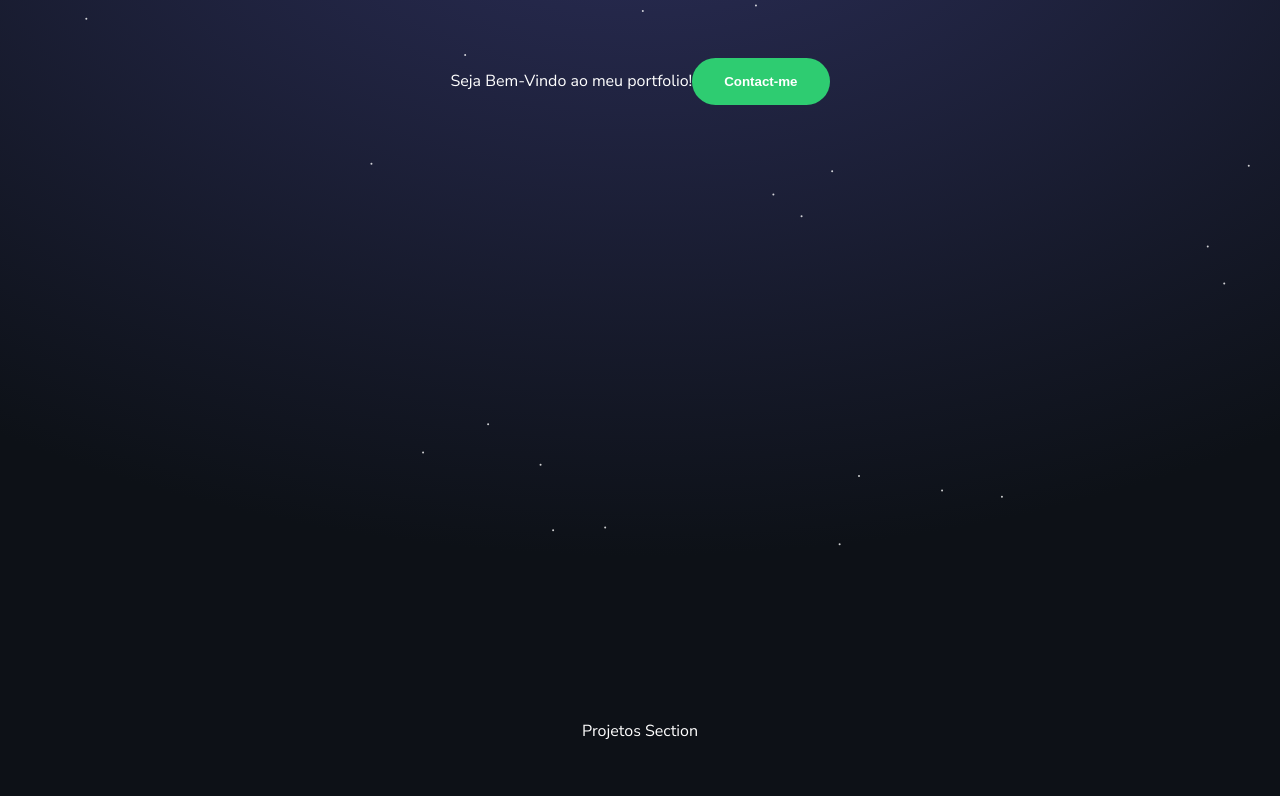
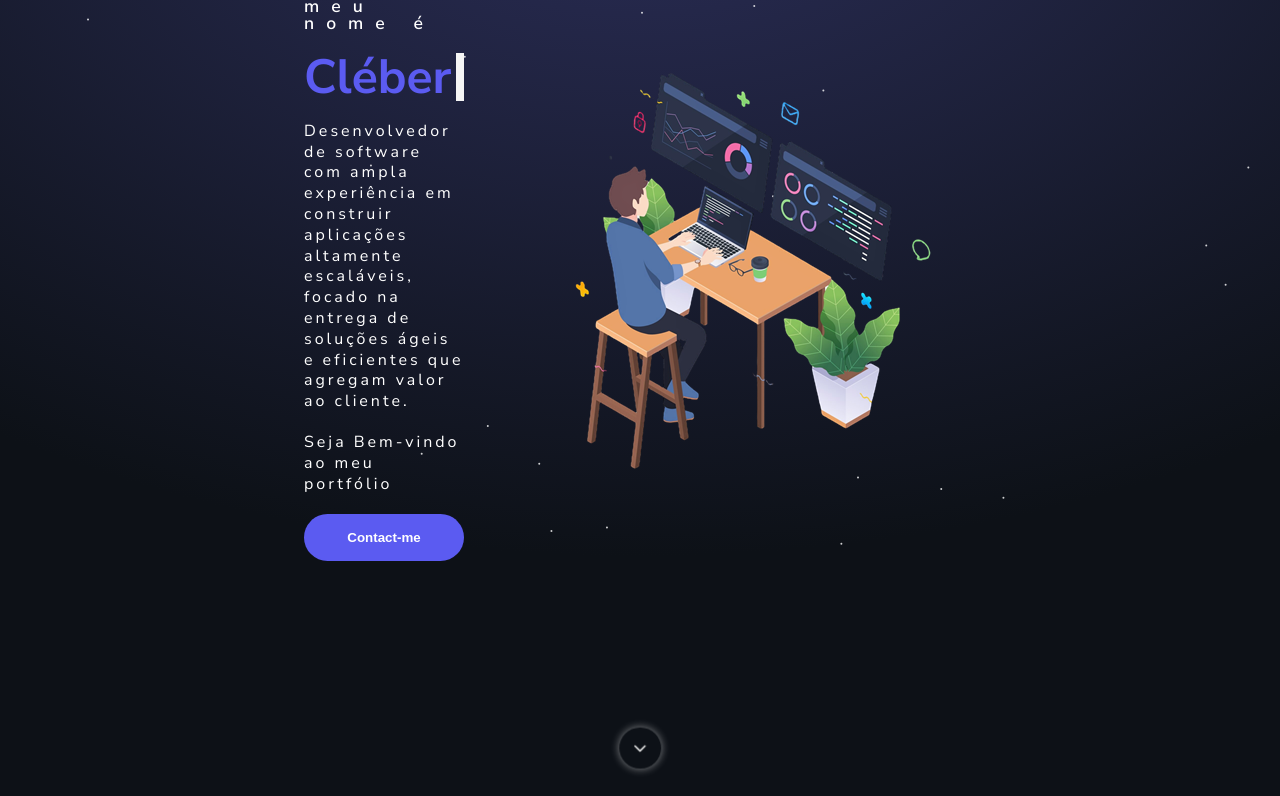
Before and after one commit to Cleber-Severo/my-portfolio, a React (Vite) app: page / in a window 1280 px wide. Shown: the part 244-1040 px from the top of the page. Built offline with nearby package versions, Linux system fonts and the light colour scheme; a web font is replaced by a local one.

Commit message:
feat: completes the hero section css and content

```diff
--- a/src/components/Hero.tsx
+++ b/src/components/Hero.tsx
@@ -1,23 +1,32 @@
+import ProgrammingHero from '../assets/images/hero.png'
+import { IoIosArrowDown } from '@react-icons/all-files/io/IoIosArrowDown';
 
-import './styles/Hero.css'
+import './styles/Hero.css';
 
 const Hero = () => {
   return (
     <section id="hero">
-      <h1>Seja Bem-Vindo ao meu portfolio!</h1>
-      <button
-        style={{
-          backgroundColor: '#2ecc71',
-          padding: '1rem 2rem',
-          color: 'white',
-          borderRadius: '25px',
-          border: 'none',
-          fontWeight: '700',
-          cursor: 'pointer',
-        }}
-      >
-        Contact-me
-      </button>
+      <div>
+        <h2 style={{ letterSpacing: '12px' }}>Olá, meu nome é</h2>
+        <div className="typing-container">Cléber Severo</div>
+        <p>
+          Desenvolvedor de software com ampla experiência em construir
+          aplicações altamente escaláveis, focado na entrega de soluções ágeis e
+          eficientes que agregam valor ao cliente.
+        </p>
+        <p>Seja Bem-vindo ao meu portfólio</p>
+        <button>Contact-me</button>
+      </div>
+      <img
+        src={ProgrammingHero}
+        alt="Ilustração de um desenvolvedor"
+        className="hero-image"
+      />
+      <a href="#section2">
+        <div className="icon-wrap">
+          <IoIosArrowDown />
+        </div>
+      </a>
     </section>
   );
 };
--- a/src/components/styles/Header.css
+++ b/src/components/styles/Header.css
@@ -26,6 +26,7 @@ header > div.logo {
 nav {
   display: flex;
   align-items: center;
+    font-size: 16px;
 }
 
 header.scrolled {
--- a/src/components/styles/Hero.css
+++ b/src/components/styles/Hero.css
@@ -0,0 +1,129 @@
+section#hero {
+  display: flex;
+  justify-content: space-between;
+  gap: 2rem;
+
+  padding: 14rem 0;
+  padding-right: 2rem;
+  padding-left: 3rem;
+  margin: 0 auto;
+
+  position: relative;
+
+  max-width: 1200px;
+  width: 100%;
+}
+
+section#hero > div {
+  display: flex;
+  flex-direction: column;
+  gap: 20px;
+  max-width: 452px;
+}
+
+section#hero p {
+  line-height: 1.3;
+  letter-spacing: 3px;
+  font-size: 16px;
+}
+
+section#hero button {
+  background-color: #5b5bf1;
+  padding: 1rem 2rem;
+  color: white;
+  border-radius: 25px;
+  border: none;
+  font-weight: 700;
+  cursor: pointer;
+}
+
+section#hero button:hover {
+  background-color: #7272f3;
+}
+
+section#hero h2:nth-of-type(1) {
+  font-size: 1.1rem;
+  font-weight: 600;
+}
+section#hero h2:nth-of-type(2) {
+  font-size: 2.4rem;
+}
+
+.typing-container {
+  font-weight: 700;
+  font-size: 3rem;
+  color: #5b5bf1;
+
+  white-space: nowrap;
+  overflow: hidden;
+  border-right: 8px solid #f5f5f5;
+  width: 0;
+  animation: typing 8s steps(20, end) infinite,
+    blink-cursor 0.8s step-end infinite;
+}
+
+@keyframes typing {
+  0% {
+    width: 0;
+  }
+  50% {
+    width: 320px; /* Adjust to match the full width of your text */
+  }
+  100% {
+    width: 0;
+  }
+}
+
+@keyframes blink-cursor {
+  0%,
+  50% {
+    border-right-color: #f5f5f5;
+  }
+  100% {
+    border-right-color: transparent;
+  }
+}
+
+section#hero .icon-wrap {
+  padding: 12px;
+  text-align: center;
+  display: inline-flex;
+  align-items: center;
+  justify-content: center;
+  border-radius: 50%;
+  width: 2.6rem;
+  height: 2.6rem;
+
+  position: absolute;
+  bottom: 12px;
+  left: 50%;
+  transform: translateX(-50%);
+  box-shadow: 0 0 8px rgba(255, 255, 255, 0.5);
+
+  animation: bounce 4s infinite cubic-bezier(0.25, 0.75, 0.5, 1) 2s; /* Slower with smoother cubic-bezier */
+}
+
+@keyframes bounce {
+  0% {
+    transform: translateX(-50%) translateY(0);
+  }
+  25% {
+    transform: translateX(-50%) translateY(-20px); /* Move up slightly */
+  }
+  50% {
+    transform: translateX(-50%) translateY(0); /* Back to original position */
+  }
+  75% {
+    transform: translateX(-50%) translateY(-20px); /* Move up again */
+  }
+  100% {
+    transform: translateX(-50%) translateY(0); /* Hold at original position */
+  }
+}
+
+section#hero .icon-wrap svg {
+  color: #e6e6e6;
+
+  font-size: 2rem;
+  font-weight: 600;
+}
```
Also changed, not shown: src/assets/images/hero.png (added).
